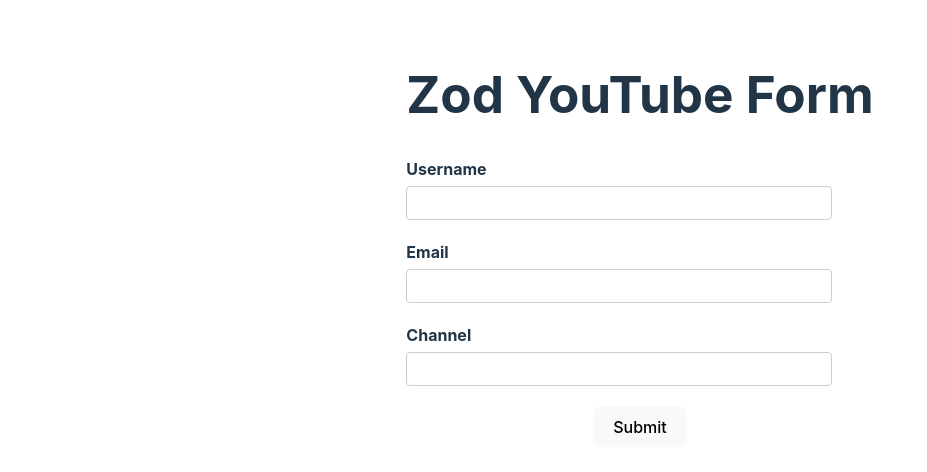
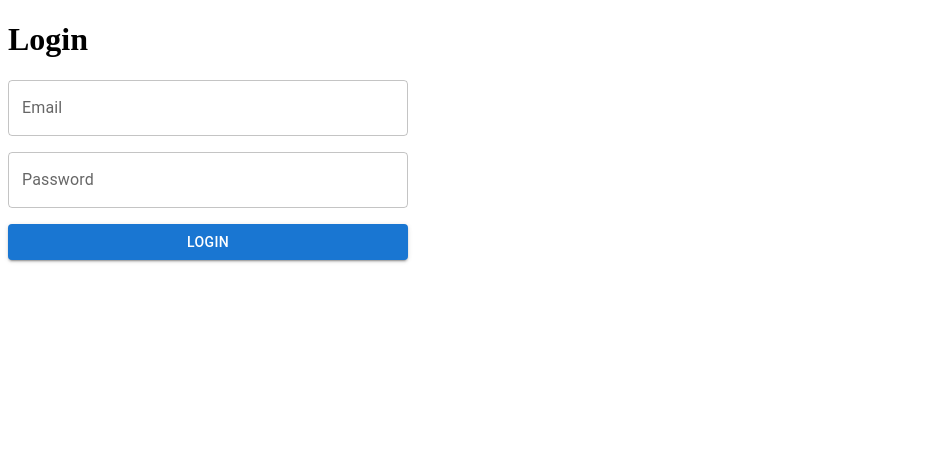
Before and after one commit to kafui4k/rhf, a React (Vite) app: page / in a window 1280 px wide. Shown: the top 472 px of the page, without its empty margins (0-927 px from the left). Built offline with nearby package versions, Linux system fonts and the light colour scheme.

Commit message:
integrate material ui

```diff
--- a/package.json
+++ b/package.json
@@ -10,7 +10,10 @@
     "preview": "vite preview"
   },
   "dependencies": {
+    "@emotion/react": "^11.11.4",
+    "@emotion/styled": "^11.11.0",
     "@hookform/resolvers": "^3.3.4",
+    "@mui/material": "^5.15.12",
     "react": "^18.2.0",
     "react-dom": "^18.2.0",
     "react-hook-form": "^7.51.0",
--- a/src/App.tsx
+++ b/src/App.tsx
@@ -1,12 +1,13 @@
-import "./App.css";
 // import YouTubeForm from "./components/YouTubeForm";
-import ZodYouTubeForm from "./components/ZodYouTubeForm";
+import { MuiLoginForm } from "./components/MUILoginForm";
+// import ZodYouTubeForm from "./components/ZodYouTubeForm";
 
 function App() {
   return (
     <div>
       {/* <YouTubeForm /> */}
-      <ZodYouTubeForm />
+      {/* <ZodYouTubeForm /> */}
+      <MuiLoginForm />
     </div>
   );
 }
--- /dev/null
+++ b/src/components/MUILoginForm.tsx
@@ -0,0 +1,58 @@
+import { TextField, Button, Stack } from "@mui/material";
+import { useForm } from "react-hook-form";
+import { DevTool } from "@hookform/devtools";
+
+type FormValues = {
+  email: string;
+  password: string;
+};
+
+export const MuiLoginForm = () => {
+  const form = useForm<FormValues>({
+    defaultValues: {
+      email: "",
+      password: "",
+    },
+  });
+
+  const { register, handleSubmit, formState, control } = form;
+  const { errors } = formState;
+
+  const onSubmit = (data: FormValues) => {
+    console.log(data);
+  };
+
+  return (
+    <>
+      <h1>Login</h1>
+      <form onSubmit={handleSubmit(onSubmit)} noValidate>
+        <Stack spacing={2} width={400}>
+          <TextField
+            label="Email"
+            type="email"
+            {...register("email", {
+              required: "Email is required",
+            })}
+            error={!!errors.email}
+            helperText={errors.email?.message}
+          />
+
+          <TextField
+            label="Password"
+            type="password"
+            {...register("password", {
+              required: "Password is required",
+            })}
+            error={!!errors.password}
+            helperText={errors.password?.message}
+          />
+
+          <Button type="submit" variant="contained" color="primary">
+            Login
+          </Button>
+        </Stack>
+      </form>
+      <DevTool control={control} />
+    </>
+  );
+};
--- a/src/components/ZodYouTubeForm.tsx
+++ b/src/components/ZodYouTubeForm.tsx
@@ -30,7 +30,7 @@
 
   const { register, control, handleSubmit, formState } = form;
 
-  const { errors, isDirty, isValid, isSubmitting } = formState;
+  const { errors, isSubmitting } = formState;
 
   const onSubmit = (data: FormValues) => {
     console.log("Form Submitted", data);
```
Also changed, not shown: src/main.tsx (+6 -7 lines), 1 other file (tests, documents, lock files or other folders).
